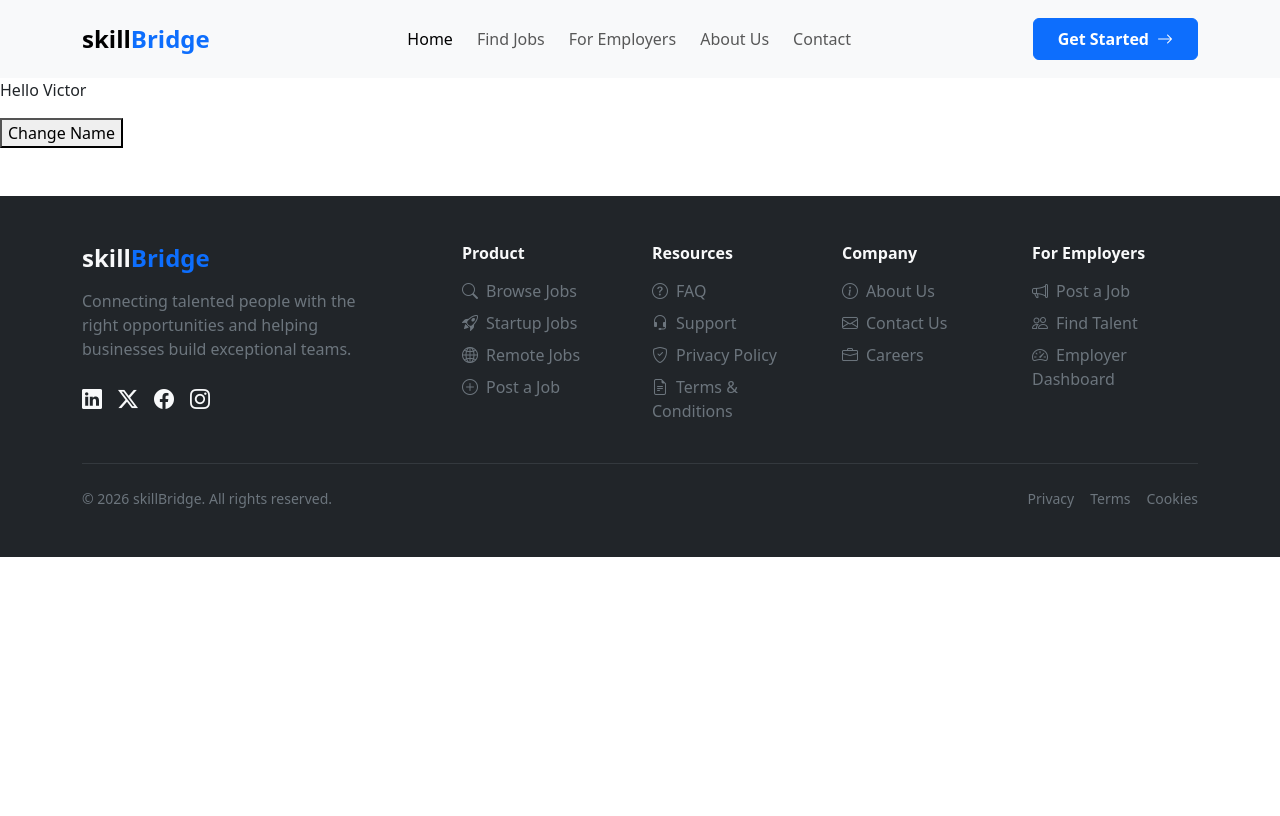
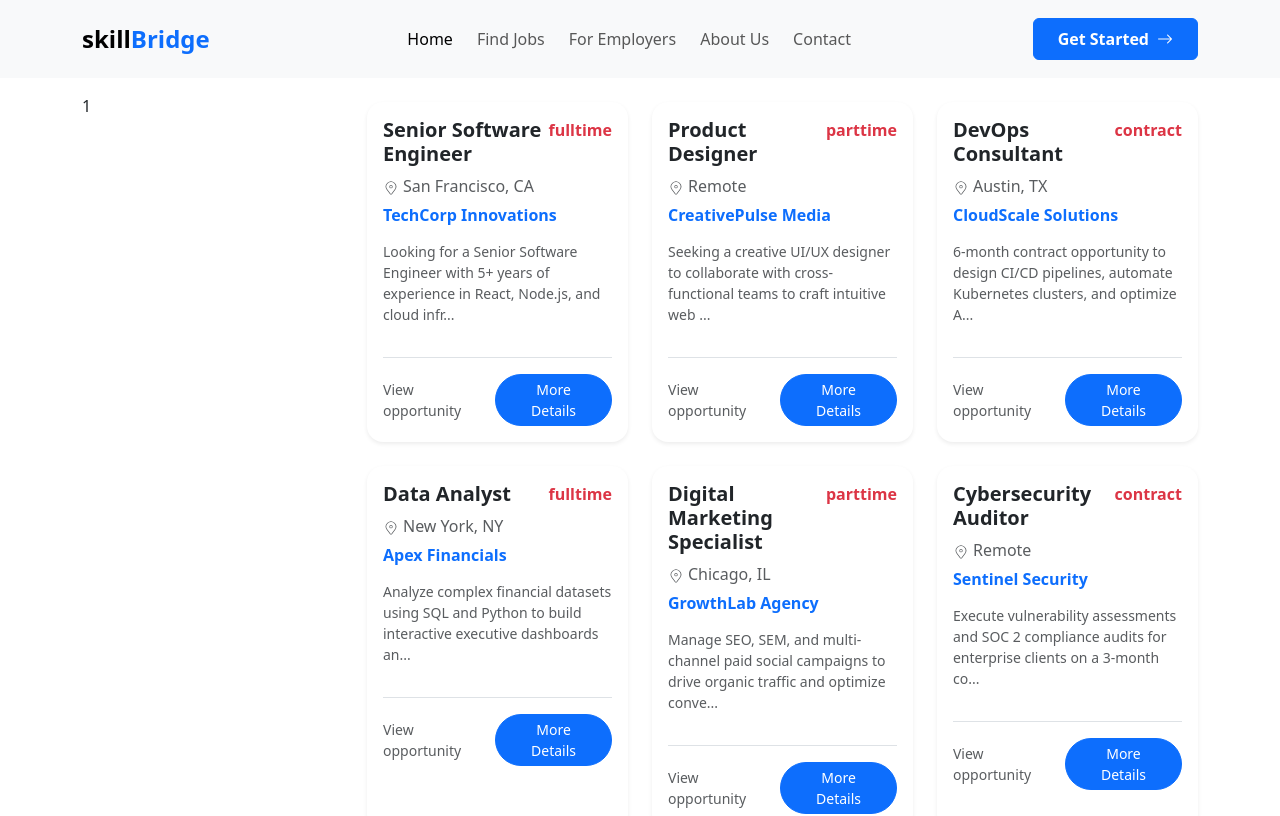
Before and after one commit to SimiyuVic/skill-Bridge, a React (Vite) app: page /all-jobs in a window 1280 px wide. Shown: the top 816 px of the page. Built offline with nearby package versions, Linux system fonts and the light colour scheme; data requests are answered from the project's data file.

Commit message:
Route parameters and displaying all job content

```diff
--- a/data/database.json
+++ b/data/database.json
@@ -2,6 +2,7 @@
   "jobs": [
     {
       "id": 1,
+      "slug": "senior-software-engineer",
       "jobTitle": "Senior Software Engineer",
       "companyName": "TechCorp Innovations",
       "discretion": "fulltime",
@@ -10,6 +11,7 @@
     },
     {
       "id": 2,
+      "slug": "product-designer",
       "jobTitle": "Product Designer",
       "companyName": "CreativePulse Media",
       "discretion": "parttime",
@@ -18,6 +20,7 @@
     },
     {
       "id": 3,
+      "slug": "devops-consultant",
       "jobTitle": "DevOps Consultant",
       "companyName": "CloudScale Solutions",
       "discretion": "contract",
@@ -26,6 +29,7 @@
     },
     {
       "id": 4,
+      "slug": "data-analyst",
       "jobTitle": "Data Analyst",
       "companyName": "Apex Financials",
       "discretion": "fulltime",
@@ -34,6 +38,7 @@
     },
     {
       "id": 5,
+      "slug": "digital-marketting-specialist",
       "jobTitle": "Digital Marketing Specialist",
       "companyName": "GrowthLab Agency",
       "discretion": "parttime",
@@ -42,6 +47,7 @@
     },
     {
       "id": 6,
+      "slug": "cynersecurity-auditor",
       "jobTitle": "Cybersecurity Auditor",
       "companyName": "Sentinel Security",
       "discretion": "contract",
@@ -50,6 +56,7 @@
     },
     {
       "id": 7,
+      "slug": "customer-success-manager",
       "jobTitle": "Customer Success Manager",
       "companyName": "SaaSify Global",
       "discretion": "contract",
--- a/src/App.jsx
+++ b/src/App.jsx
@@ -6,6 +6,7 @@ import { Route, Routes } from "react-router-dom"
 import AllJobs from "./pages/AllJobs"
 import About from "./pages/AboutUs"
 import Contact from "./pages/ContactUs"
+import JobDetails from "./pages/JobDetails"
 
 function App() {
 
@@ -18,6 +19,7 @@ function App() {
         <Route path="/all-jobs" element={ <AllJobs /> } />
         <Route path="/about-us" element={ <About /> } />
         <Route path="/contact-us" element={ <Contact /> } />
+        <Route path="/job-details/:id" element={ <JobDetails /> } />
       </Routes>
 
 
--- a/src/components/JobCards.jsx
+++ b/src/components/JobCards.jsx
@@ -1,4 +1,5 @@
 import { CiLocationOn } from "react-icons/ci";
+import { Link } from "react-router-dom";
 
 const JobCards = ({ allJobs }) => {
     return (
@@ -6,7 +7,7 @@ const JobCards = ({ allJobs }) => {
             <div className="row mt-2">
                 {
                     allJobs.map((job) => (
-                        <div className="col-md-4 mb-4" key={job._id}>
+                        <div className="col-md-4 mb-4" key={job.id}>
                             <div className="card h-100 border-0 shadow-sm rounded-4 p-3">
 
                                 {/* Job Title + Type */}
@@ -42,9 +43,12 @@ const JobCards = ({ allJobs }) => {
                                         View opportunity
                                     </small>
 
-                                    <button className="btn btn-primary btn-sm rounded-pill px-3">
+                                    <Link
+                                    className="btn btn-primary btn-sm rounded-pill px-3"
+                                    to={`/job-details/${job.id}`}
+                                    >
                                         More Details
-                                    </button>
+                                    </Link>
                                 </div>
 
                             </div>
--- a/src/hook/useFetch.js
+++ b/src/hook/useFetch.js
@@ -2,7 +2,7 @@ import { useEffect, useState } from "react";
 
 const useFetch = (url) => {
 
-    const [allData, setAllData] = useState(null);
+    const [allData, setAllData] = useState([]);
     const [loading, setLoading] = useState(true);
     const [error, setError] = useState(null);
 
@@ -11,7 +11,7 @@ const useFetch = (url) => {
             fetch(url)
                 .then((response) => {
                     if (!response.ok) {
-                        throw Error("Cannot Fetch Data!")
+                        throw Error("Cannot Fetch Data!");
                     }
                     return response.json(); //parsing
                 })
@@ -24,7 +24,7 @@ const useFetch = (url) => {
                     setError(err.message);
                     setLoading(false);
                 });
-        }, 4000)
+        }, 1000)
     }, [url]);
 
     return { allData, loading, error }
--- a/src/pages/AllJobs.jsx
+++ b/src/pages/AllJobs.jsx
@@ -1,18 +1,22 @@
-import { useEffect, useState } from "react";
+import JobCards from "../components/JobCards";
+import useFetch from "../hook/useFetch";
 
 const AllJobs = () => {
 
-    const [name, setName] = useState("Victor");
-
-
-    useEffect(()=>{
-        console.log("useEffect ran!");
-    }, []);
+    const { allData:jobs, error, loading } = useFetch("http://localhost:4000/jobs");
 
     return (
         <div>
-            <p>Hello { name } </p>
-            <button onClick={()=>setName("Simiyu")} >Change Name</button>
+            <div className="container my-3">
+                <div className="row">
+                    <div className="col-md-3">
+                        1
+                    </div>
+                    <div className="col-md-9">
+                        { jobs && <JobCards allJobs={jobs} /> }
+                    </div>
+                </div>
+            </div>
         </div>
      );
 }
--- a/src/pages/Home/HomeSections/JobSection.jsx
+++ b/src/pages/Home/HomeSections/JobSection.jsx
@@ -3,7 +3,7 @@ import useFetch from "../../../hook/useFetch";
 
 const JobSection = () => {
 
-   const { loading, error, allData:jobs } = useFetch("http://localhost:4000/jobs");
+    const { loading, error, allData: jobs } = useFetch("http://localhost:4000/jobs");
 
     return (
         <div>
@@ -15,16 +15,15 @@ const JobSection = () => {
                     We have a wide range of jobs, click on one to apply.
                 </p>
                 {error && <div className="text-danger"> {error} </div>}
-                {loading && <div className="text-success fw-bold"> Loading . . . </div>}
-                {jobs && <JobCards allJobs={jobs.filter(job => job.discretion === "contract")} />}
-                <h4 className="text-center my-3">
-                    Our PartTime Jobs
-                </h4>
-                {jobs && <JobCards allJobs={jobs.filter(job => job.discretion === "parttime")} />}
-                <h4 className="text-center my-3">
-                    Our FullTime Jobs
-                </h4>
-                {jobs && <JobCards allJobs={jobs.filter(job => job.discretion === "fulltime")} />}
+                {loading && (
+                    <div className="d-flex align-items-center gap-2 text-success fw-semibold">
+                        <div className="spinner-border spinner-border-sm" role="status">
+                            <span className="visually-hidden">Loading...</span>
+                        </div>
+                        <span>Loading Data, please wait...</span>
+                    </div>
+                )}
+                <JobCards allJobs={jobs.filter(job => job.discretion === "contract")} />
             </div>
         </div>
     );
--- /dev/null
+++ b/src/pages/JobDetails.jsx
@@ -0,0 +1,33 @@
+import { useParams } from "react-router-dom"
+import useFetch from "../hook/useFetch.js";
+
+const JobDetails = () => {
+
+    const { id } = useParams();
+    const { allData: job, error, loading } = useFetch(`http://localhost:4000/jobs/${id}`);
+
+
+    return (
+        <div>
+            {loading && (
+                    <div className="d-flex align-items-center gap-2 text-success fw-semibold">
+                        <div className="spinner-border spinner-border-sm" role="status">
+                            <span className="visually-hidden">Loading...</span>
+                        </div>
+                        <span>Loading Data, please wait...</span>
+                    </div>
+                )}
+            {job &&
+                <div className="container my-3 p-3">
+                    <h5> { job.jobTitle } </h5>
+                    <h6> { job.companyName } </h6>
+                    <p> { job.discretion } </p>
+
+                    <p> { job.jobDescription } </p>
+                </div>
+            }
+        </div>
+    );
+}
+
+export default JobDetails;
```
